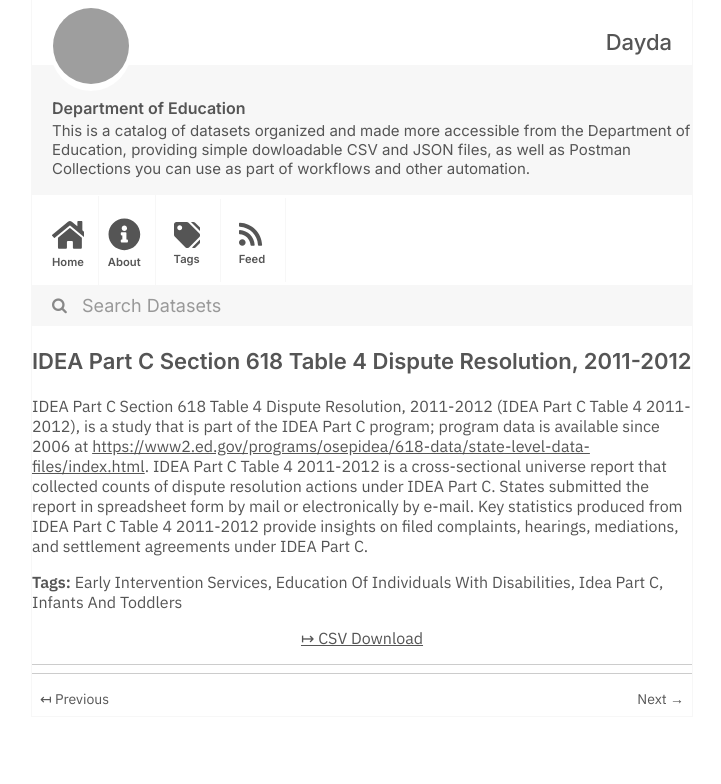
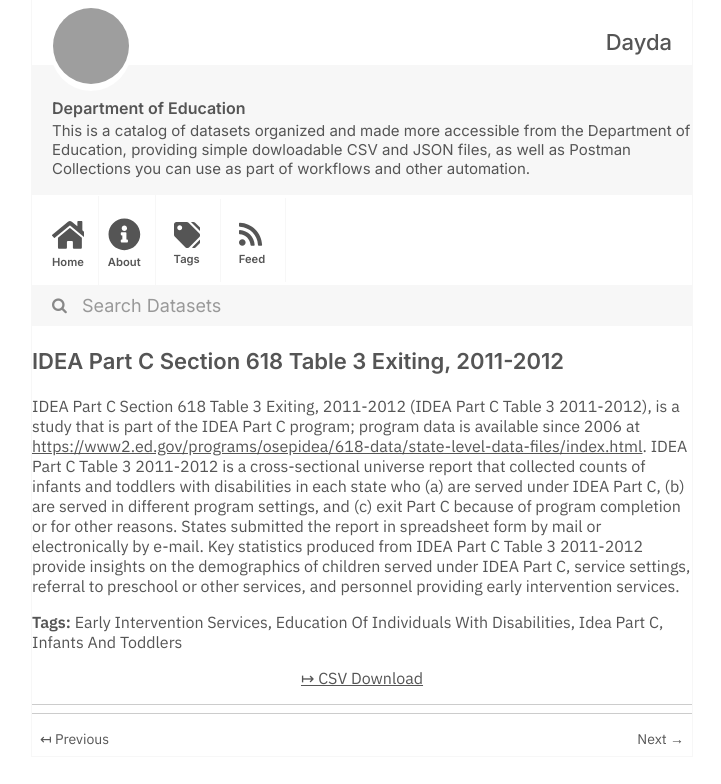
Before and after one commit to dayda-entities/department-of-education, a Jekyll site: the page built from _posts/2020-11-10-idea-part-c-section-618-table-.md, in a window 1280 px wide, cut to the strip 0-784 px from the top of the page. Shown: the whole strip, without its empty margins (278-999 px from the left). Built offline with Jekyll 4.4.1, drawn with Linux system fonts in a browser that asks for light colours; grey boxes are pictures that could not be loaded.

Commit message:
Publish Data

```diff
--- a/_posts/2020-11-10-idea-part-c-section-618-table-.md
+++ b/_posts/2020-11-10-idea-part-c-section-618-table-.md
@@ -1,7 +1,7 @@
 ---
-title: 'IDEA Part C Section 618 Table 4 Dispute Resolution, 2011-2012'
-created: '2020-11-10T16:22:28.442888'
-modified: '2020-11-10T16:22:28.442896'
+title: 'IDEA Part C Section 618 Table 3 Exiting, 2011-2012'
+created: '2020-11-10T16:22:28.355472'
+modified: '2020-11-10T16:22:28.355483'
 state: active
 type: dataset
 tags:
@@ -11,9 +11,9 @@ tags:
   - Infants And Toddlers
 groups: []
 csv_url: >-
-  https://inventory.data.gov/dataset/62637911-6b62-44c7-aaae-59fc597c96bd/resource/8538dd11-4dbf-4651-b1d0-b58c28c3db27/download/userssharedsdf20112012ideapartcdisputeresolution.csv
+  https://inventory.data.gov/dataset/45d44b85-4de3-4514-a330-f46416dc0f00/resource/f14a2ca9-cbe5-4a45-a113-13bbac4c50bf/download/userssharedsdf20112012ideapartcexiting.csv
 json_url: ''
 layout: post
 
 ---
-IDEA Part C Section 618 Table 4 Dispute Resolution, 2011-2012 (IDEA Part C Table 4 2011-2012), is a study that is part of the IDEA Part C program; program data is available since 2006 at <https://www2.ed.gov/programs/osepidea/618-data/state-level-data-files/index.html>. IDEA Part C Table 4 2011-2012 is a cross-sectional universe report that collected counts of dispute resolution actions under IDEA Part C. States submitted the report in spreadsheet form by mail or electronically by e-mail. Key statistics produced from IDEA Part C Table 4 2011-2012 provide insights on filed complaints, hearings, mediations, and settlement agreements under IDEA Part C.
+IDEA Part C Section 618 Table 3 Exiting, 2011-2012 (IDEA Part C Table 3 2011-2012), is a study that is part of the IDEA Part C program; program data is available since 2006 at <https://www2.ed.gov/programs/osepidea/618-data/state-level-data-files/index.html>. IDEA Part C Table 3 2011-2012 is a cross-sectional universe report that collected counts of infants and toddlers with disabilities in each state who (a) are served under IDEA Part C, (b) are served in different program settings, and (c) exit Part C because of program completion or for other reasons. States submitted the report in spreadsheet form by mail or electronically by e-mail. Key statistics produced from IDEA Part C Table 3 2011-2012 provide insights on the demographics of children served under IDEA Part C, service settings, referral to preschool or other services, and personnel providing early intervention services.
```
